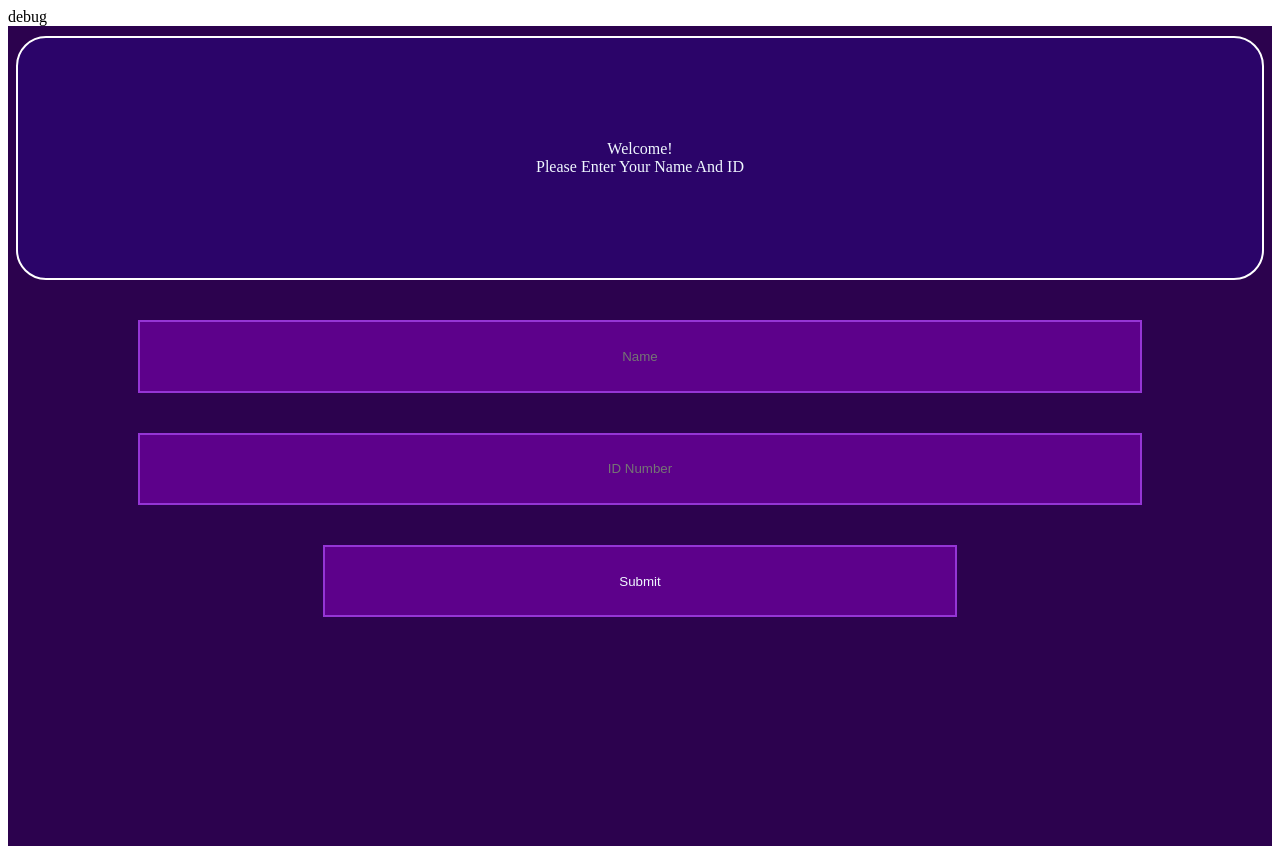
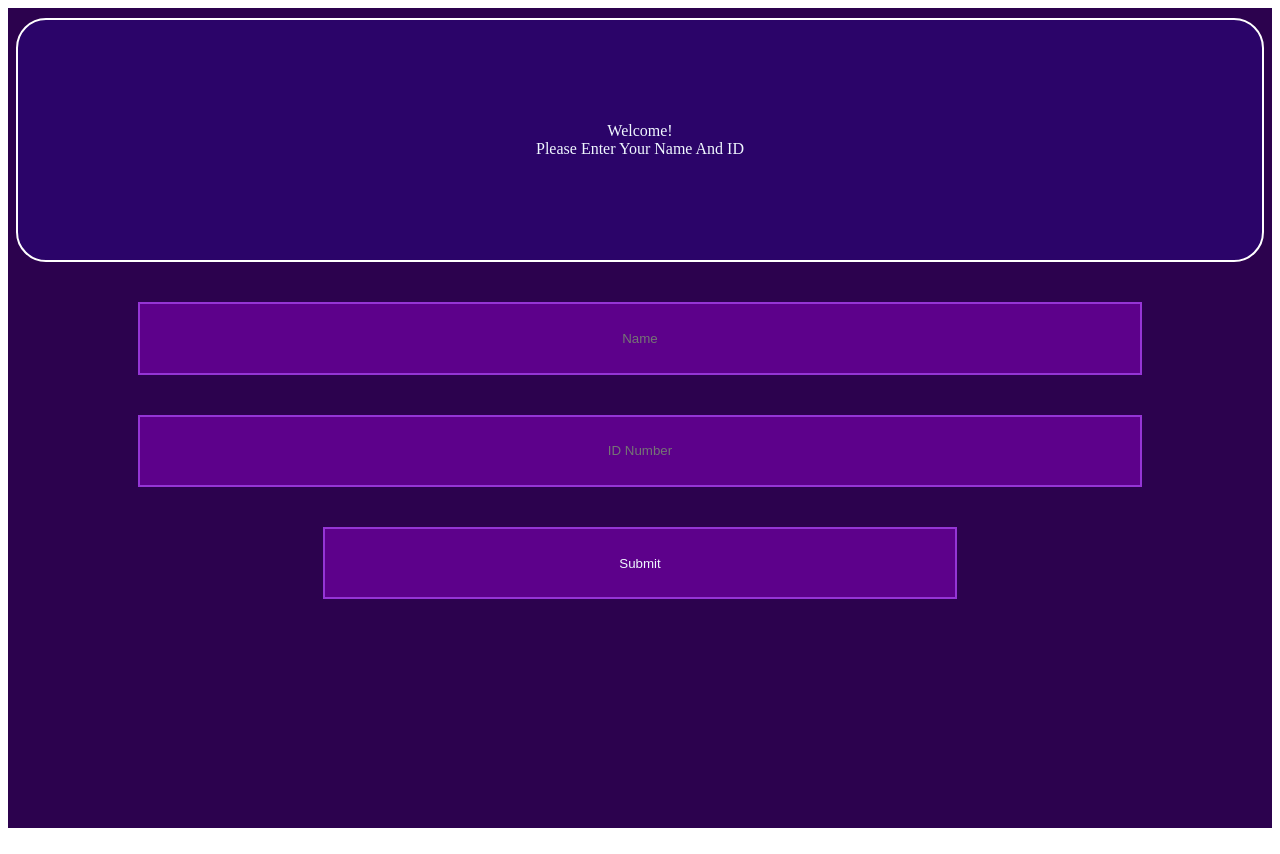
Before and after one commit to ZB1904/Location-detection-pilot-test-for-attendance, a plain HTML site: page index.html in a window 1280 px wide. Drawn offline with Linux system fonts and the light colour scheme.

Commit message:
Update index.html

```diff
--- a/index.html
+++ b/index.html
@@ -8,8 +8,6 @@
     <link rel="shortcut icon" href="Images/ZT.png" type="image/x-icon">
 </head>
 <body>
-
-    <div id="debugger">debug</div>
     <div class="containers" id="container1">
         <div id="Text">Please enter your name and ID</div>
         <input id = "Name" placeholder="Name" class="inputs" type="text">
```
